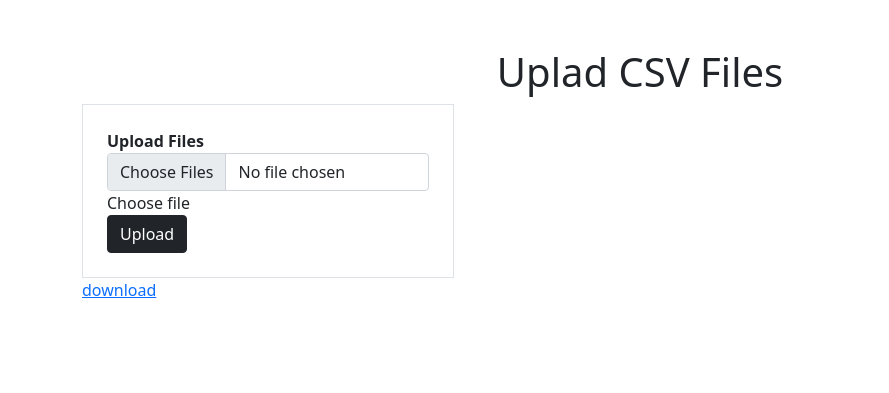
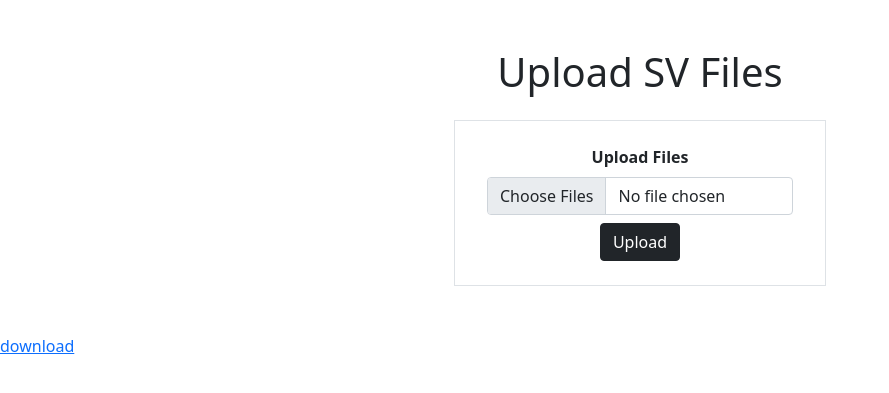
Before and after one commit to SwarupKharul/First_Flask_db_integration, a Flask app: page / in a window 1280 px wide. Shown: the top 393 px of the page, without its empty margins (0-889 px from the left). Run offline with Flask 2, Linux system fonts and the light colour scheme; some libraries are stand-ins or nearby versions.

Commit message:
Template: Changed UI

```diff
--- a/app.py
+++ b/app.py
@@ -18,7 +18,7 @@ app.secret_key = "Cairocoders-Ednalan"
 app.config['UPLOAD_FOLDER'] = UPLOAD_FOLDER
 app.config['MAX_CONTENT_LENGTH'] = 16 * 1024 * 1024
 
-app.config['SQLALCHEMY_DATABASE_URI'] ='mysql://root:''@localhost/tryfirstdb'
+app.config['SQLALCHEMY_DATABASE_URI'] = 'mysql://root:''@localhost/tryfirstdb'
 app.config['SQLALCHEMY_TRACK_MODIFICATIONS'] = False
 app.config['SQLALCHEMY_COMMIT_ON_TEARDOWN'] = True
 
@@ -28,10 +28,10 @@ migrate = Migrate(app, db)
 manager.add_command('db', MigrateCommand)
 
 
-#our model
+# our model
 class UploadInfo(db.Model):
-    id = db.Column(db.Integer, primary_key = True)
-    name = db.Column(db.String(100), unique = False)
+    id = db.Column(db.Integer, primary_key=True)
+    name = db.Column(db.String(100), unique=False)
 
     def __init__(self, name):
         self.name = name
@@ -39,34 +39,41 @@ class UploadInfo(db.Model):
 
 ALLOWED_EXTENSIONS = set(['csv', 'xlsx'])
 
+
 def allowed_file(filename):
- return '.' in filename and filename.rsplit('.', 1)[1].lower() in ALLOWED_EXTENSIONS
+    return '.' in filename and filename.rsplit('.', 1)[1].lower() in ALLOWED_EXTENSIONS
+
 
 @app.route('/')
 def upload_form():
- return render_template('upload.html')
+    return render_template('upload.html')
+
 
 @app.route('/', methods=['POST'])
 def upload_file():
-    list_of_files = glob.glob('.\static\*') # * means all if need specific format then *.csv
+    # * means all if need specific format then *.csv
+    list_of_files = glob.glob('.\static\*')
     latest_file = max(list_of_files, key=os.path.getctime)
     print(latest_file)
     if request.method == 'POST':
-        filename="da_che.xlsx"
+        filename = "da_che.xlsx"
         files = request.files.getlist('files[]')
         for file in files:
             if file:
                 if allowed_file(file.filename):
                     filename = secure_filename(file.filename)
-                    file.save(os.path.join(app.config['UPLOAD_FOLDER'], filename))
+                    file.save(os.path.join(
+                        app.config['UPLOAD_FOLDER'], filename))
                     info = UploadInfo(name=filename)
                     db.session.add(info)
                     db.session.commit()
                 else:
                     flash('File extension not supported!')
-    content = {'file_name':filename,'ht':'<h1>Hello</h1>'}
+    content = {'file_name': filename, 'ht': '<h1>Hello</h1>'}
 
     return render_template('upload.html', **content)
 
+
 if __name__ == '__main__':
+    app.debug = True
     manager.run()
--- /dev/null
+++ b/static/frontend/upload.css
@@ -0,0 +1,3 @@
+.border {
+  align-items: center;
+}
--- a/templates/upload.html
+++ b/templates/upload.html
@@ -1,8 +1,11 @@
 <!DOCTYPE html>
-<html>
+<HTML>
+
 <head>
   <title>Python Flask Multiple Files Upload</title>
-      <link href="https://cdn.jsdelivr.net/npm/bootstrap@5.0.0-beta3/dist/css/bootstrap.min.css" rel="stylesheet" integrity="sha384-eOJMYsd53ii+scO/bJGFsiCZc+5NDVN2yr8+0RDqr0Ql0h+rP48ckxlpbzKgwra6" crossorigin="anonymous">
+  <link rel="stylesheet" href="{{url_for('static', filename='frontend/upload.css')}}">
+  <link href="https://cdn.jsdelivr.net/npm/bootstrap@5.0.0-beta3/dist/css/bootstrap.min.css" rel="stylesheet"
+    integrity="sha384-eOJMYsd53ii+scO/bJGFsiCZc+5NDVN2yr8+0RDqr0Ql0h+rP48ckxlpbzKgwra6" crossorigin="anonymous">
 </head>
 {% with messages = get_flashed_messages() %}
 {% if messages %}
@@ -13,25 +16,28 @@
 {% endfor %}
 {% endif %}
 {% endwith %}
-         <div class="container mt-5">
-  <h1 class="text-center">Uplad CSV Files</h1>
-  <div class="col-sm-12 col-lg-4 mr-auto ml-auto border p-4">
+<center>
+<div class="container m-5">
+  <h1 class="text-center">Upload SV Files</h1>
+  <div class="col-sm-4 border p-4 m-4">
     <form method="post" action="/" enctype="multipart/form-data">
       <div class="form-group">
         <label><strong>Upload Files</strong></label>
-      <div class="custom-file">
+        <div class="custom-file m-2">
           <input type="file" name="files[]" multiple class="custom-file-input form-control" id="customFile">
-        <label class="custom-file-label" for="customFile">Choose file</label>
         </div>
       </div>
       <div class="form-group">
-      <button type="button" name="upload" value="upload" id="upload" class="btn btn-block btn-dark"><i class="fa fa-fw fa-upload"></i> Upload</button>
+        <button type="button" name="upload" value="upload" id="upload" class="btn btn-block btn-dark"><i
+            class="fa fa-fw fa-upload"></i> Upload</button>
       </div>
     </form>
   </div>
+  </div>
+</center>
+
 
   <a href="{{ url_for('static', filename=file_name) }}" download>download</a>
-      {{ ht }}
   <script src="https://maxcdn.bootstrapcdn.com/bootstrap/3.3.0/js/bootstrap.min.js"></script>
   <script src="https://code.jquery.com/jquery-1.11.1.min.js"></script>
   </body>
```
Lines whose indentation alone changed are shown as unchanged.
